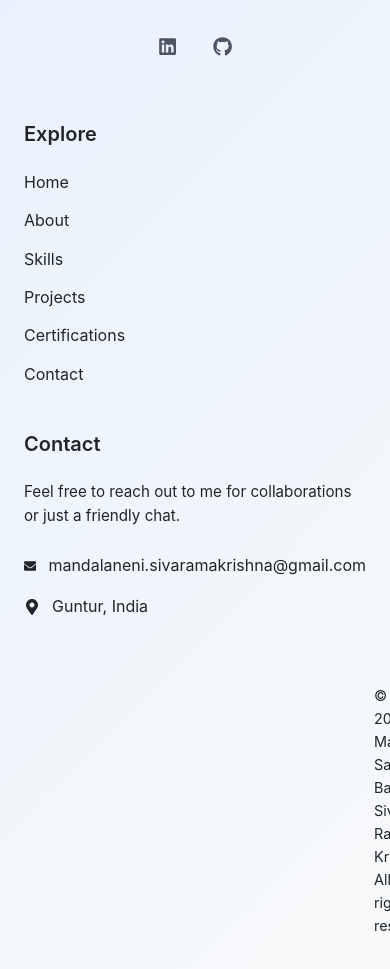
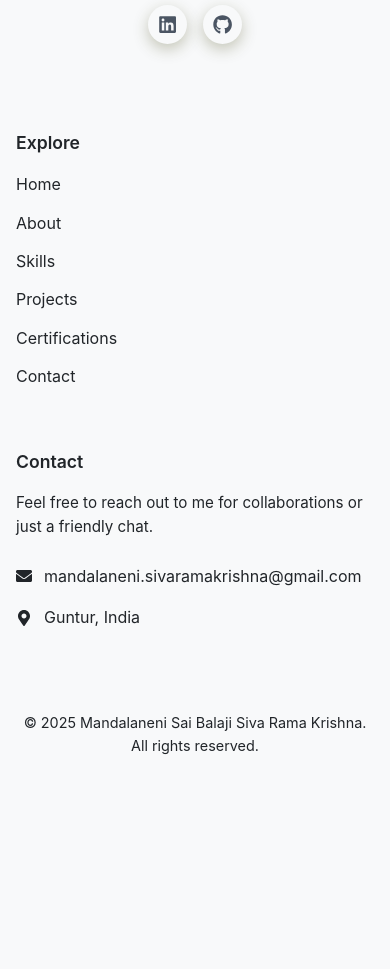
Before and after one commit to RamaKrishna3008/Portfolio, a React (Vite) app: page / in a window 390 px wide. Shown: the part 6825-7794 px from the top of the page. After the commit the page ends 7614 px from the top, so only its background shows below. Built offline with nearby package versions, Linux system fonts and the light colour scheme.

Commit message:
Added Footer

```diff
--- a/src/styles/Footer.css
+++ b/src/styles/Footer.css
@@ -1,6 +1,6 @@
 
 .footer {
-  background: linear-gradient(135deg, var(--color-primary-50) 0%, var(--background) 100%);
+  background: linear-gradient(135deg, var(--color-primary-50) 0%, var(--color-text-bright) 100%);
   color: var(--foreground);
   padding: 0;
   font-family: 'Inter', sans-serif;
@@ -133,9 +133,10 @@
   width: 38px;
   height: 38px;
   border-radius: 50%;
-  background: var(--color-border);
-  color: var(--color-text-bright);
+  background: linear-gradient(90deg, var(--color-accent) 0%, var(--color-accent-secondary) 100%);
+  color: var(--foreground);
   transition: all 0.3s ease;
+  box-shadow: 0 5px 15px rgba(69, 72, 24, 0.3);
   font-size: 1.2rem;
 }
 
@@ -199,3 +200,75 @@
     gap: 2rem;
   }
 }
+
+/* Mobile-specific styles */
+@media (max-width: 576px) {
+  .footer-container {
+    padding: 2rem 1rem 1rem;
+  }
+
+  .footer-grid {
+    grid-template-columns: 1fr;
+    gap: 2rem;
+  }
+
+  .footer-section {
+    margin-bottom: 1rem;
+  }
+
+  .footer-logo {
+    font-size: 1.5rem;
+  }
+
+  .footer-heading {
+    font-size: 1.1rem;
+    margin-bottom: 1.2rem;
+  }
+
+  .social-links {
+    justify-content: center;
+  }
+
+  .footer-bottom {
+    text-align: center;
+    gap: 1rem;
+  }
+
+  .copyright {
+    margin-left: 0;
+    text-align: center;
+    width: 100%;
+  }
+
+  .footer-legal {
+    flex-direction: column;
+    gap: 0.75rem;
+    align-items: center;
+    width: 100%;
+  }
+}
+
+/* Small mobile devices */
+@media (max-width: 360px) {
+  .footer-container {
+    padding: 1.5rem 0.75rem 0.75rem;
+  }
+
+  .footer-description {
+    font-size: 0.9rem;
+  }
+
+  .footer-nav li {
+    margin-bottom: 0.6rem;
+  }
+
+  .social-links {
+    gap: 0.75rem;
+  }
+
+  .social-link {
+    width: 32px;
+    height: 32px;
+    font-size: 1rem;
+  }
+}
```
